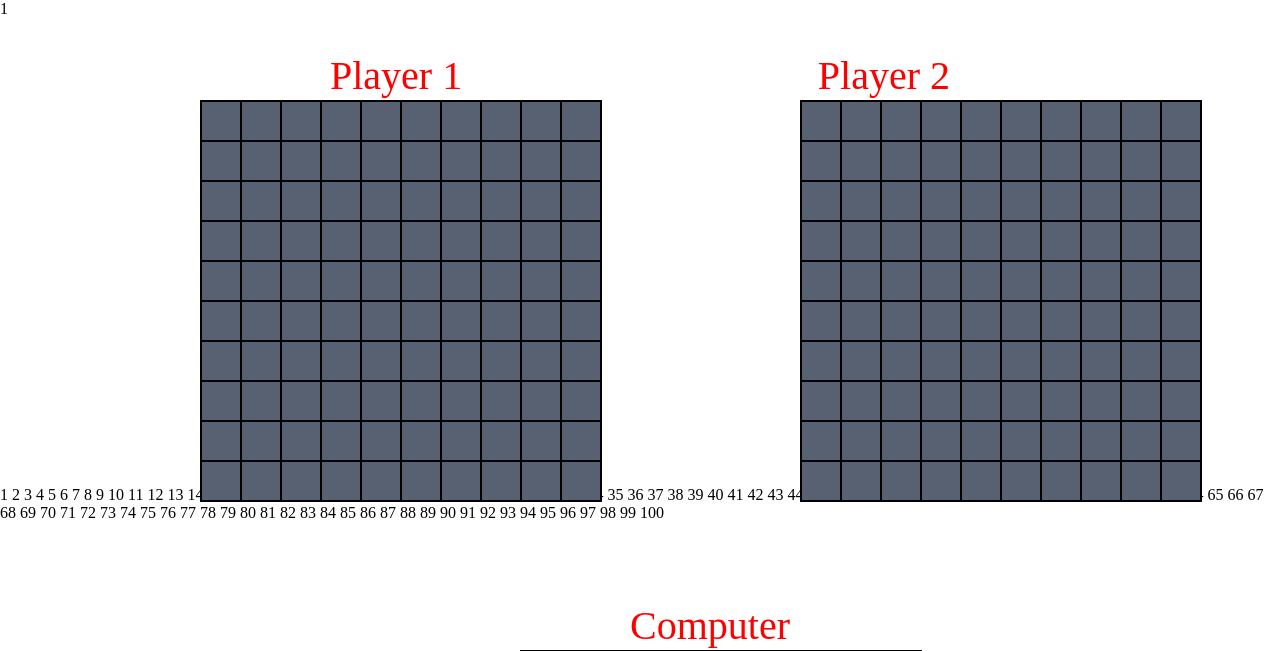
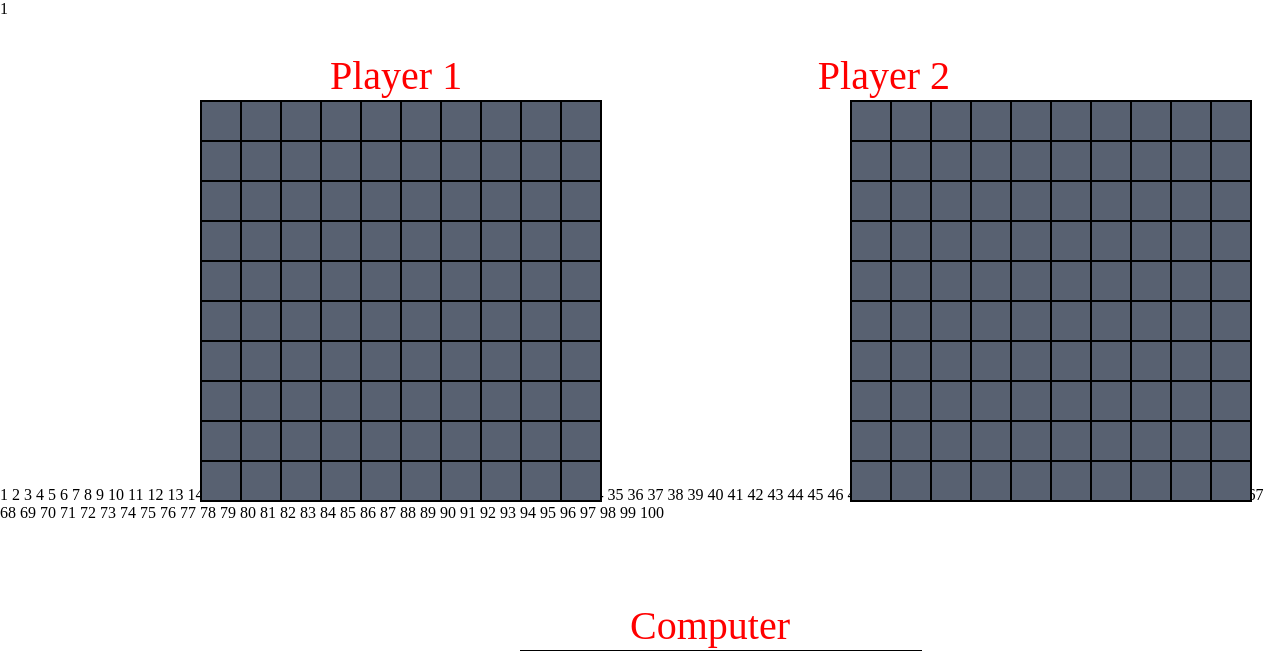
Before and after one commit to Kimi07Fan/3_Player_Battleship, a PHP site: page /play_area.php?id=1 in a window 1280 px wide. Shown: the top 651 px of the page. Run offline with PHP 8.4, Linux system fonts and the light colour scheme; data that the repository does not hold is empty.

Commit message:
Update play_area.php

```diff
--- a/play_area.php
+++ b/play_area.php
@@ -31,7 +31,7 @@
     }
     table.pos_fixed_2 {
         position: absolute;
-        left: 800px;
+        left: 850px;
         top: 100px;
     }
     table.pos_fixed_3 {
@@ -377,7 +377,13 @@
             place(a, b, ship, orient);
         }
         function hit_or_miss(a, b, hit, id) {
-            if id =
+            if (id == 2){  // Other Player
+
+            }
+            if (id == 3) {
+
+            }
+
             if (hit != 0){
                 ac_h = document.createElement("IMG");
                 ac_h.setAttribute("src", "Hit_cell.png");
```
